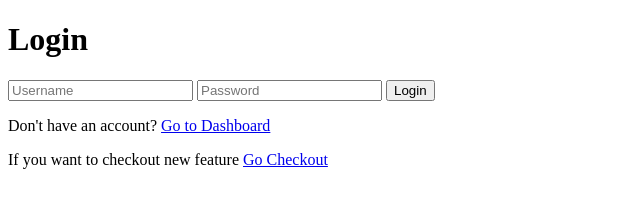
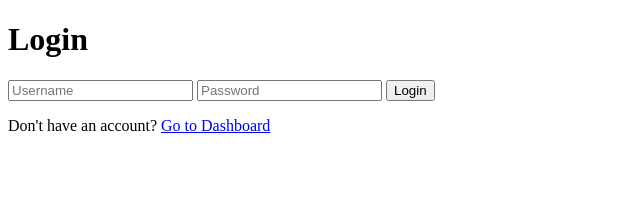
Before and after one commit to nigam765/practice, a plain HTML site: page index.html in a window 1280 px wide. Shown: the whole page, without its empty margins (0-640 px from the left). Drawn offline with Linux system fonts and the light colour scheme.

Commit message:
banner url removed

```diff
--- a/index.html
+++ b/index.html
@@ -19,7 +19,6 @@
     <button type="submit" class="login-button">Login</button>
   </form>
   <p>Don't have an account? <a href="feature.html">Go to Dashboard</a></p>
-  <p>If you want to checkout new feature <a href="banner.html"> Go Checkout</a></p>
 </div>
 </body>
 </html>
```
